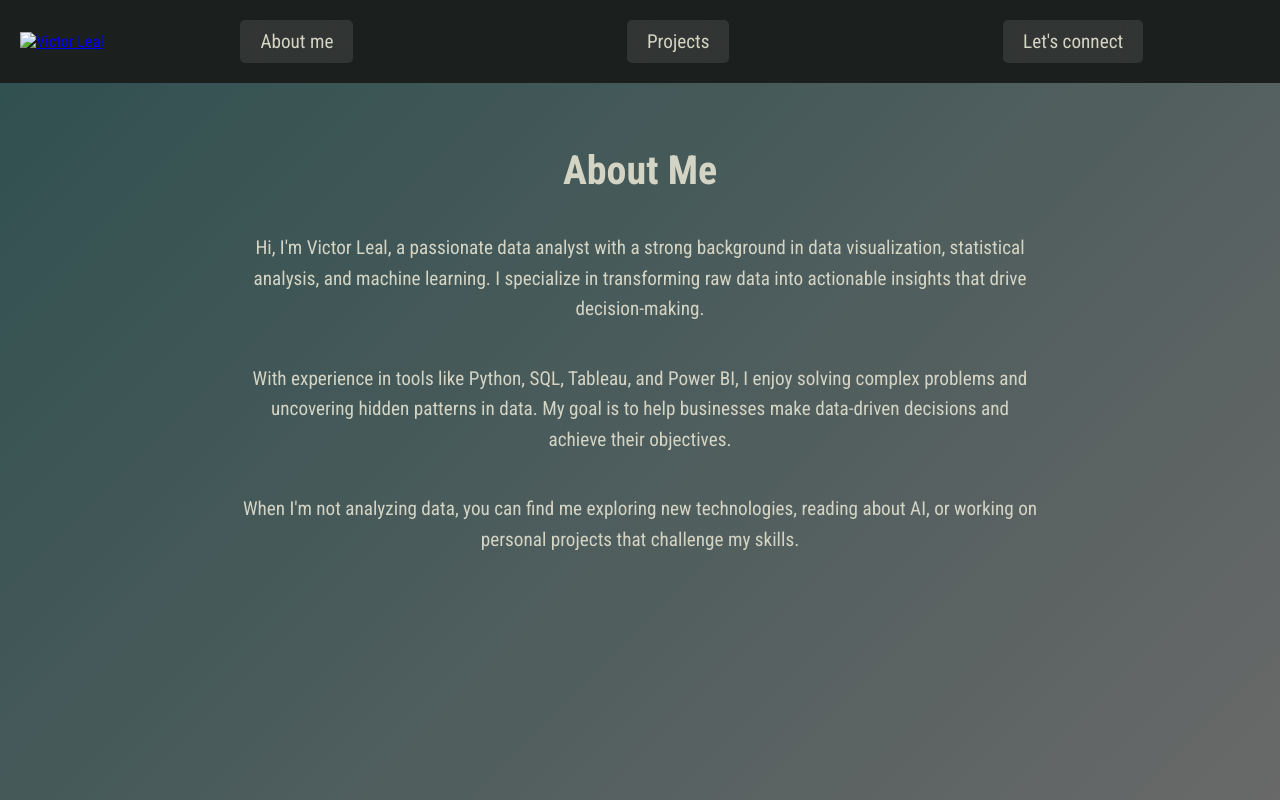
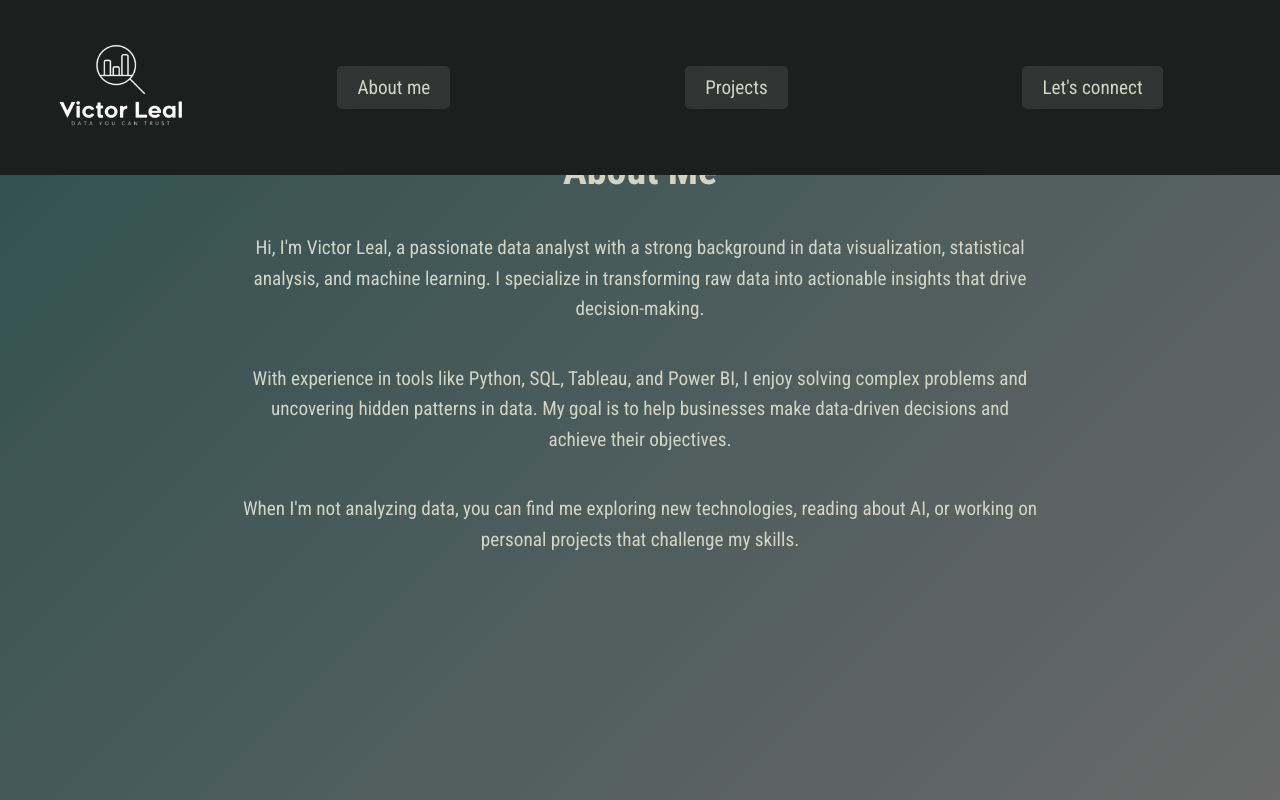
Before and after one commit to VictorL3008/VictorL3008.github.io, a plain HTML site: page aboutme.html in a window 1280 px wide. Drawn offline with Linux system fonts and the light colour scheme.

Commit message:
aboutme.html

```diff
--- a/aboutme.html
+++ b/aboutme.html
@@ -88,7 +88,7 @@
 <body>
     <header>
         <!-- Logo -->
-        <a href="index.html"><img src="images/logo.png" alt="Victor Leal" class="logo"></a>
+        <a href="index.html"><img src="logo.png" alt="Victor Leal" class="logo"></a>
         <!-- Menú de navegación -->
         <nav>
             <a href="aboutme.html">About me</a>
```
